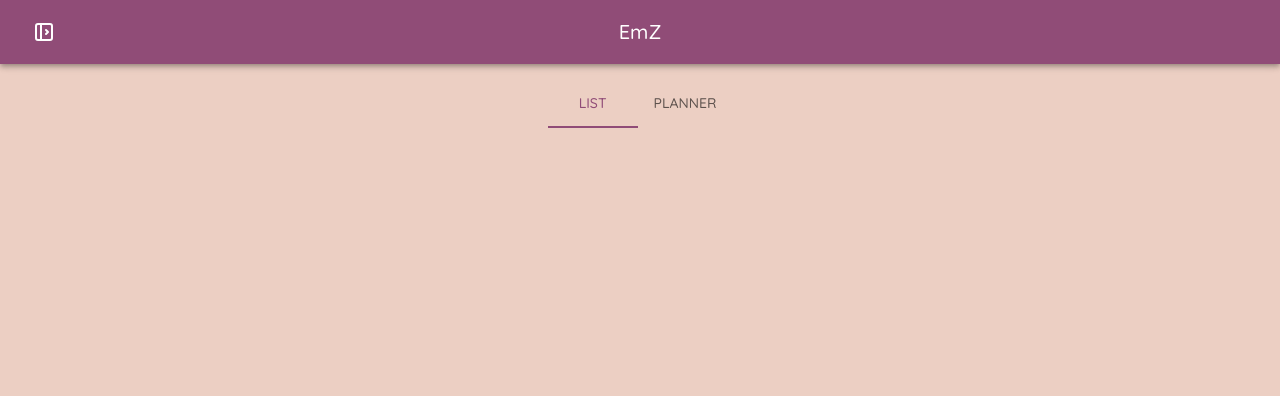
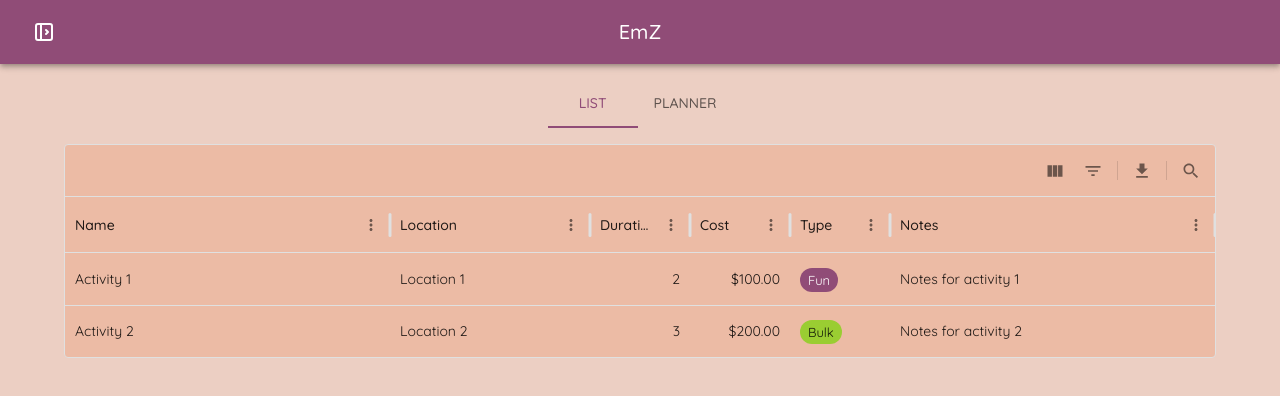
Before and after one commit to brianzheng205/EmZ, a Next.js app: page /dates in a window 1280 px wide. Shown: the top 396 px of the page. Built offline with nearby package versions, Linux system fonts and the light colour scheme; no server answers.

Commit message:
Make List DataGrid with sample data

```diff
--- /dev/null
+++ b/app/components/CenteredLoader.tsx
@@ -0,0 +1,16 @@
+import { Box, CircularProgress } from "@mui/material";
+
+export default function CenteredLoader() {
+  return (
+    <Box
+      sx={{
+        display: "flex",
+        justifyContent: "center",
+        alignItems: "center",
+        height: "100%",
+      }}
+    >
+      <CircularProgress />
+    </Box>
+  );
+}
--- a/app/dates/DatesPage.tsx
+++ b/app/dates/DatesPage.tsx
@@ -22,8 +22,8 @@ export default function DatesPage() {
       <Stack sx={{ height: "100%", gap: 2 }}>
         <Stack sx={{ flexDirection: "row", justifyContent: "center" }}>
           <Tabs value={activeTab} onChange={handleTabChange}>
-            <Tab label="List" value={TabValue.LIST} />
-            <Tab label="Planner" value={TabValue.PLANNER} />
+            <Tab label={TabValue.LIST} value={TabValue.LIST} />
+            <Tab label={TabValue.PLANNER} value={TabValue.PLANNER} />
           </Tabs>
         </Stack>
         <>
--- a/app/dates/tabs/DateList.tsx
+++ b/app/dates/tabs/DateList.tsx
@@ -1,5 +1,58 @@
 "use client";
 
+import { Box } from "@mui/material";
+import { DataGrid, GridColDef } from "@mui/x-data-grid";
+import { useState, useEffect } from "react";
+
+import CenteredLoader from "@/components/CenteredLoader";
+
+import { getCommonColumns } from "../utils";
+
 export default function DatePlanner() {
-  return <></>;
+  const [loading, setLoading] = useState(true);
+
+  useEffect(() => {
+    setLoading(false);
+  }, []);
+
+  // TODO add delete row functionality
+  const commonColumns = getCommonColumns(() => {});
+  const columns: GridColDef[] = [
+    commonColumns.name,
+    commonColumns.location,
+    commonColumns.duration,
+    commonColumns.cost,
+    commonColumns.activityType,
+    commonColumns.notes,
+  ];
+
+  const rows = [
+    {
+      id: 1,
+      name: "Activity 1",
+      location: "Location 1",
+      duration: 2,
+      cost: 100,
+      activityType: "Fun",
+      notes: "Notes for activity 1",
+    },
+    {
+      id: 2,
+      name: "Activity 2",
+      location: "Location 2",
+      duration: 3,
+      cost: 200,
+      activityType: "Bulk",
+      notes: "Notes for activity 2",
+    },
+    // Add more rows as needed
+  ];
+
+  if (loading) return <CenteredLoader />;
+
+  return (
+    <Box>
+      <DataGrid rows={rows} columns={columns} showToolbar hideFooter />
+    </Box>
+  );
 }
--- a/app/dates/tabs/DatePlanner.tsx
+++ b/app/dates/tabs/DatePlanner.tsx
@@ -1,21 +1,14 @@
 "use client";
 
-import { ArrowDropDown, Delete, Edit, Refresh } from "@mui/icons-material";
-import {
-  Chip,
-  Button,
-  Box,
-  Select,
-  MenuItem,
-  Stack,
-  CircularProgress,
-} from "@mui/material";
+import { Delete, Edit, Refresh } from "@mui/icons-material";
+import { Button, Box, Select, MenuItem, Stack } from "@mui/material";
 import { Theme, styled, darken } from "@mui/material/styles";
 import { DataGrid, GridColDef } from "@mui/x-data-grid";
 import { DocumentReference, doc } from "firebase/firestore";
 import * as R from "ramda";
 import { useState, useEffect } from "react";
 
+import CenteredLoader from "@/components/CenteredLoader";
 import { TimePickerEditCell } from "@/components/dataGrid";
 import useDialog from "@/hooks/useDialog";
 import db from "@firebase";
@@ -30,16 +23,9 @@ import {
   updateDateMetadata,
   deleteDate,
 } from "../firebaseUtils";
+import { Row, IdToDate, EmZDate, ScheduleItem, Metadata } from "../types";
 import {
-  ActvityType,
-  Row,
-  IdToDate,
-  EmZDate,
-  ScheduleItem,
-  Metadata,
-} from "../types";
-import {
-  convertNumberTo24HourFormat,
+  getCommonColumns,
   getNextAvailableId,
   recalculateRows,
   addMinutes,
@@ -230,6 +216,19 @@ export default function DatesPlanner() {
     setRows(schedule);
   }, [dates, activeDateRef]);
 
+  const handleDeleteRow = async (row: Row) => {
+    if (!activeDateRef) return;
+
+    const updatedRows = rows.filter((r) => r.id !== row.id);
+    const isValid = recalculateRows(updatedRows);
+    if (!isValid) return;
+
+    await updateDateSchedule(activeDateRef, updatedRows);
+    setRows(updatedRows);
+  };
+
+  const commonColumns = getCommonColumns(handleDeleteRow);
+
   const columns: GridColDef[] = [
     {
       field: "startTime",
@@ -247,98 +246,35 @@ export default function DatesPlanner() {
         }),
       renderEditCell: TimePickerEditCell,
     },
+    commonColumns.duration,
     {
-      field: "duration",
-      headerName: "Duration",
-      type: "number",
-      headerAlign: "left",
-      align: "left",
-      editable: true,
-      flex: 1,
-      valueFormatter: convertNumberTo24HourFormat,
-    },
-    {
+      ...commonColumns.name,
       field: "activity",
       headerName: "Activity",
-      type: "string",
-      editable: true,
-      flex: 2,
     },
+    commonColumns.activityType,
+    commonColumns.notes,
     {
-      field: "activityType",
-      headerName: "Type",
-      type: "singleSelect",
-      flex: 1,
-      editable: true,
-      valueOptions: [
-        "Prepare",
-        "Bulk",
-        "Fun",
-        "Public Transport",
-        "Uber",
-        "Walk",
-        "Other",
-      ] as ActvityType[],
+      ...commonColumns.delete,
       renderCell: (params) => {
-        if (params.value === "") return null;
+        const row = params.row as Row;
 
-        const colorMap = {
-          Fun: "primary",
-          Bulk: "success",
-          "Public Transport": "warning",
-          Uber: "warning",
-          Walk: "warning",
-          Prepare: "info",
-          Other: "info",
-        };
-
-        return (
-          <Chip
-            label={params.value}
-            color={colorMap[params.value] || "default"}
-            size="small"
-            // TODO: make this appear
-            deleteIcon={<ArrowDropDown />}
-          />
-        );
-      },
-    },
-    {
-      field: "notes",
-      headerName: "Notes",
-      type: "string",
-      editable: true,
-      flex: 3,
-    },
-    {
-      field: "delete",
-      headerName: "",
-      sortable: false,
-      width: 50,
-      renderCell: (params) =>
-        params.row.id !== rows[0].id &&
-        params.row.id !== rows[rows.length - 1].id && (
+        return row.id !== rows[0].id && row.id !== rows[rows.length - 1].id ? (
           <Button
+            sx={{
+              color: row.startTimeFixed ? "secondary.main" : "primary.main",
+              minWidth: 0,
+              padding: 0,
+            }}
             variant="text"
             onClick={() => handleDeleteRow(params.row)}
-            sx={{ minWidth: 0, padding: 0 }}
           >
             <Delete />
           </Button>
-        ),
+        ) : null;
+      },
     },
   ];
-
-  const handleDeleteRow = async (row: Row) => {
-    if (!activeDateRef) return;
-
-    const updatedRows = rows.filter((r) => r.id !== row.id);
-    const isValid = recalculateRows(updatedRows);
-    if (!isValid) return;
-
-    await updateDateSchedule(activeDateRef, updatedRows);
-    setRows(updatedRows);
-  };
 
   const processRowUpdate = async (newRow: Row, oldRow: Row) => {
     if (!activeDateRef || R.equals(newRow, oldRow)) return oldRow;
@@ -432,20 +368,7 @@ export default function DatesPlanner() {
     } catch {}
   };
 
-  if (loading) {
-    return (
-      <Box
-        sx={{
-          display: "flex",
-          justifyContent: "center",
-          alignItems: "center",
-          height: "100%",
-        }}
-      >
-        <CircularProgress />
-      </Box>
-    );
-  }
+  if (loading) return <CenteredLoader />;
 
   return (
     <>
@@ -479,6 +402,7 @@ export default function DatesPlanner() {
         </Stack>
       </Stack>
 
+      <Box>
         <StyledDataGrid
           rows={rows}
           columns={columns}
@@ -493,6 +417,7 @@ export default function DatesPlanner() {
           disableColumnMenu
           hideFooter
         />
+      </Box>
 
       {activeDateRef && (
         <EditDateDialog
--- a/app/dates/utils.ts
+++ b/app/dates/utils.tsx
@@ -1,4 +1,114 @@
-import { Row } from "./types";
+import { ArrowDropDown, Delete } from "@mui/icons-material";
+import { Button, Chip } from "@mui/material";
+import { GridColDef } from "@mui/x-data-grid";
+
+import { ActvityType, Row } from "./types";
+
+export const getCommonColumns = (
+  handleDeleteRow: (row) => void
+): { [key: string]: GridColDef } => ({
+  name: {
+    field: "name",
+    headerName: "Name",
+    type: "string",
+    editable: true,
+    flex: 1,
+  },
+  location: {
+    field: "location",
+    headerName: "Location",
+    // TODO
+    width: 200,
+  },
+  duration: {
+    field: "duration",
+    headerName: "Duration",
+    type: "number",
+    headerAlign: "left",
+    editable: true,
+    width: 100,
+    valueFormatter: convertNumberTo24HourFormat,
+  },
+  cost: {
+    field: "cost",
+    headerName: "Cost",
+    headerAlign: "left",
+    type: "number",
+    editable: true,
+    width: 100,
+    valueFormatter: (value: number) =>
+      new Intl.NumberFormat("en-US", {
+        style: "currency",
+        currency: "USD",
+        minimumFractionDigits: 2,
+        maximumFractionDigits: 2,
+      }).format(value),
+  },
+  activityType: {
+    field: "activityType",
+    headerName: "Type",
+    type: "singleSelect",
+    width: 100,
+    editable: true,
+    valueOptions: [
+      "Prepare",
+      "Bulk",
+      "Fun",
+      "Public Transport",
+      "Uber",
+      "Walk",
+      "Other",
+    ] as ActvityType[],
+    renderCell: (params) => {
+      if (params.value === "") return null;
+
+      const colorMap = {
+        Fun: "primary",
+        Bulk: "success",
+        "Public Transport": "warning",
+        Uber: "warning",
+        Walk: "warning",
+        Prepare: "info",
+        Other: "info",
+      };
+
+      return (
+        <Chip
+          label={params.value}
+          color={colorMap[params.value] || "default"}
+          size="small"
+          // TODO: make this appear
+          deleteIcon={<ArrowDropDown />}
+        />
+      );
+    },
+  },
+  notes: {
+    field: "notes",
+    headerName: "Notes",
+    type: "string",
+    editable: true,
+    flex: 1,
+  },
+  delete: {
+    field: "delete",
+    headerName: "",
+    sortable: false,
+    width: 50,
+    renderCell: (params) => (
+      <Button
+        sx={{
+          minWidth: 0,
+          padding: 0,
+        }}
+        variant="text"
+        onClick={() => handleDeleteRow(params.row)}
+      >
+        <Delete />
+      </Button>
+    ),
+  },
+});
 
 /**
  * Converts a Date object to a string in the format "MM/DD/YYYY".
```
Lines whose indentation alone changed are shown as unchanged.
